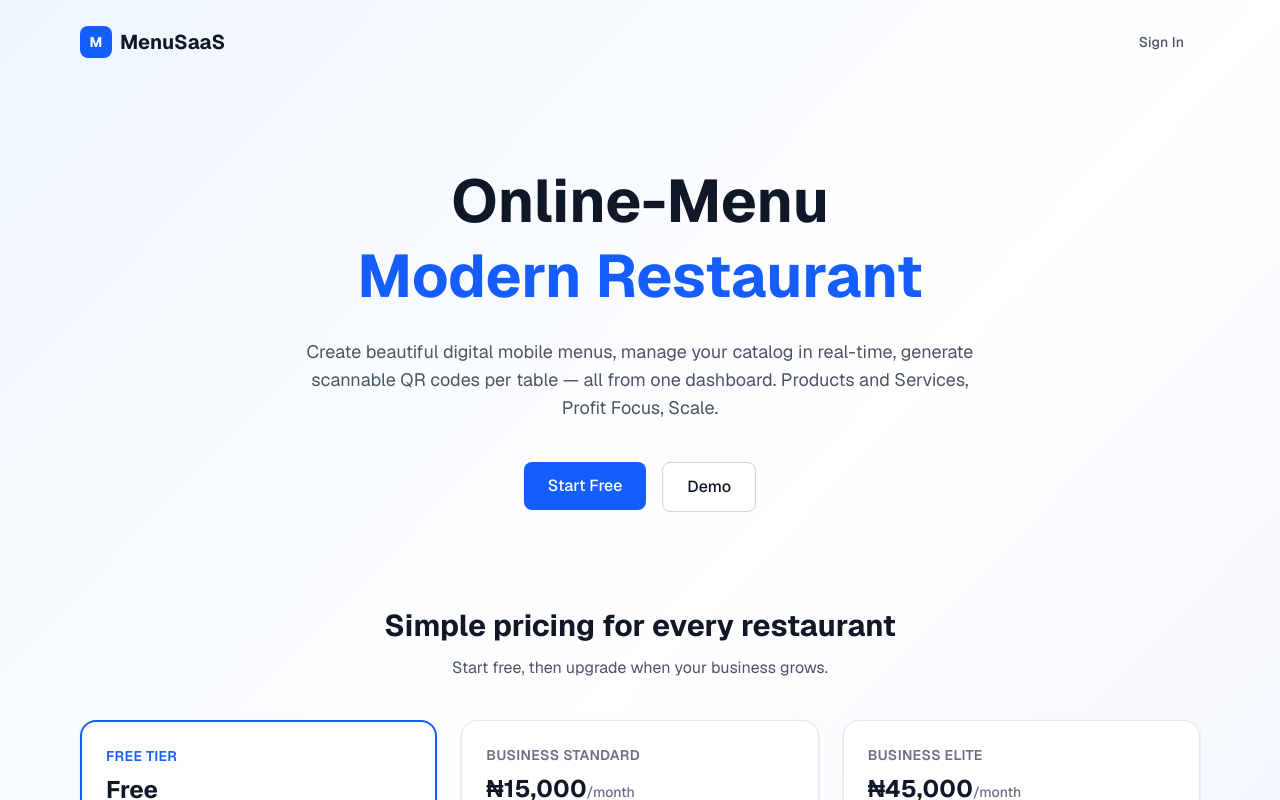
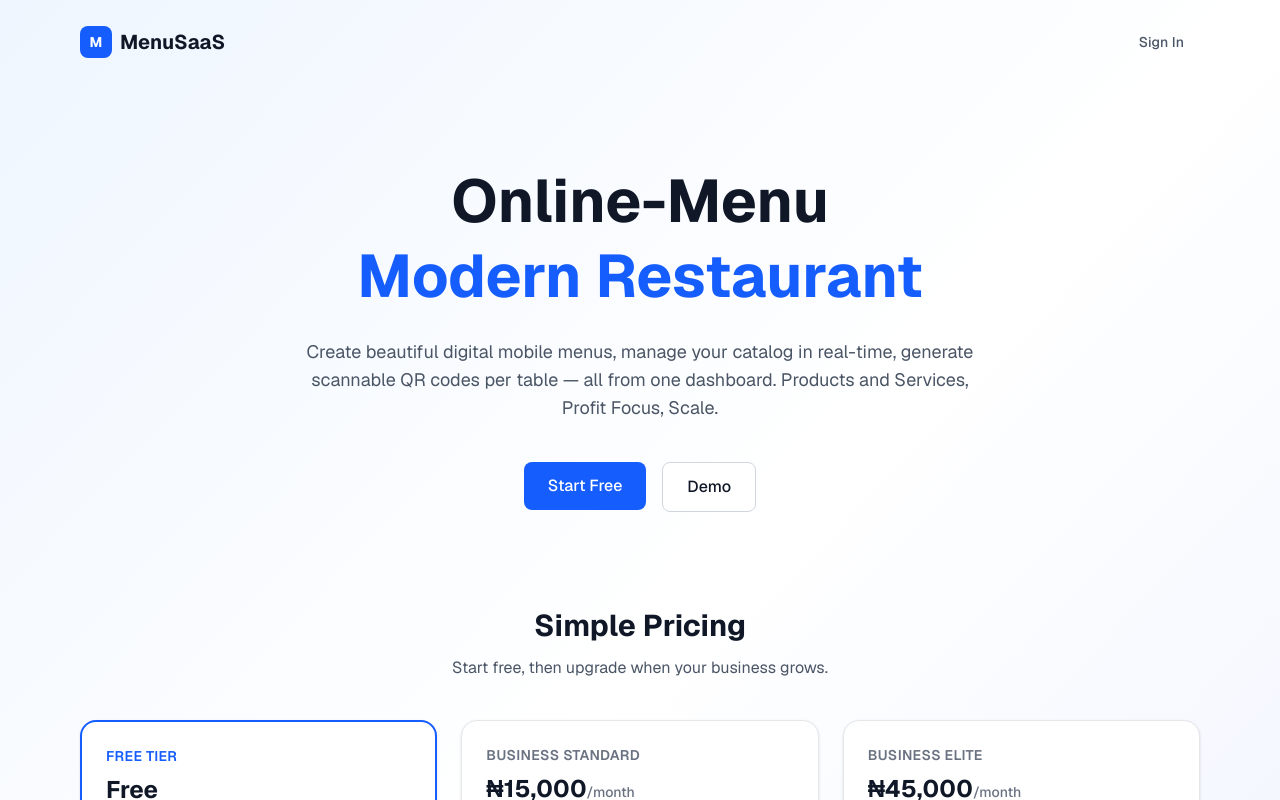
Before and after one commit to mosegic/proj, a Next.js app: page / in a window 1280 px wide. Shown: the top 800 px of the page. Built offline with nearby package versions, Linux system fonts and the light colour scheme.

Commit message:
Update page.tsx

```diff
--- a/src/app/page.tsx
+++ b/src/app/page.tsx
@@ -44,7 +44,7 @@ export default function HomePage() {
 
         <section className="mt-24 text-left">
           <div className="text-center">
-            <h2 className="text-3xl font-bold text-gray-900">Simple pricing for every restaurant</h2>
+            <h2 className="text-3xl font-bold text-gray-900">Simple Pricing</h2>
             <p className="mt-3 text-gray-600">Start free, then upgrade when your business grows.</p>
           </div>
           <div className="mt-10 grid gap-6 lg:grid-cols-3">
```
